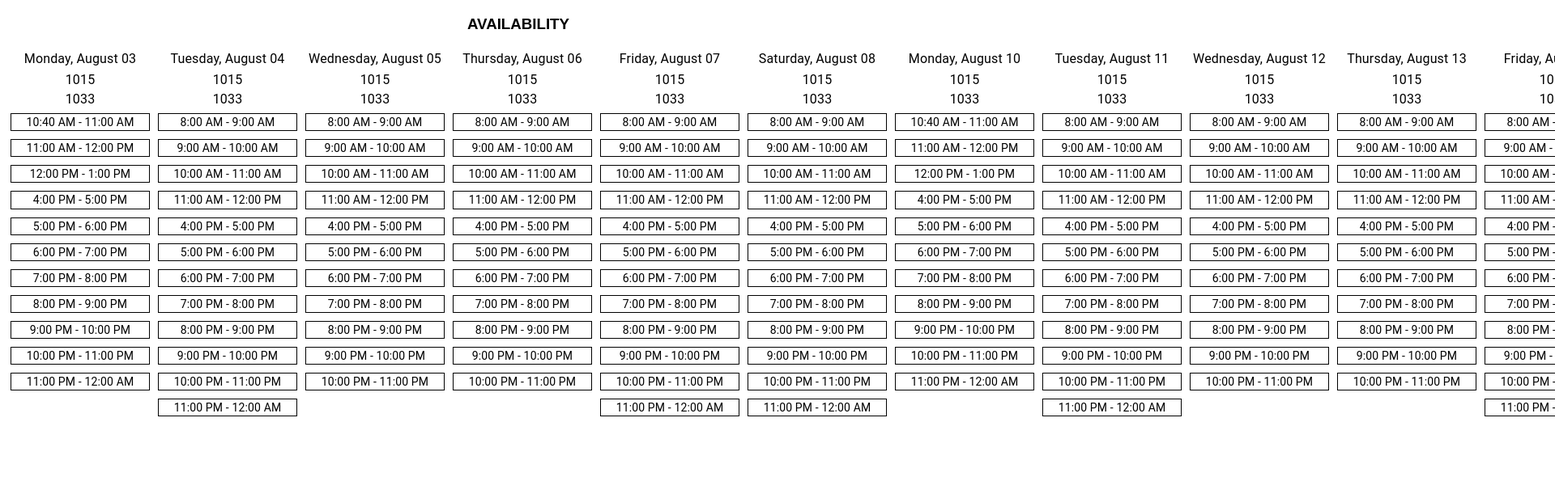
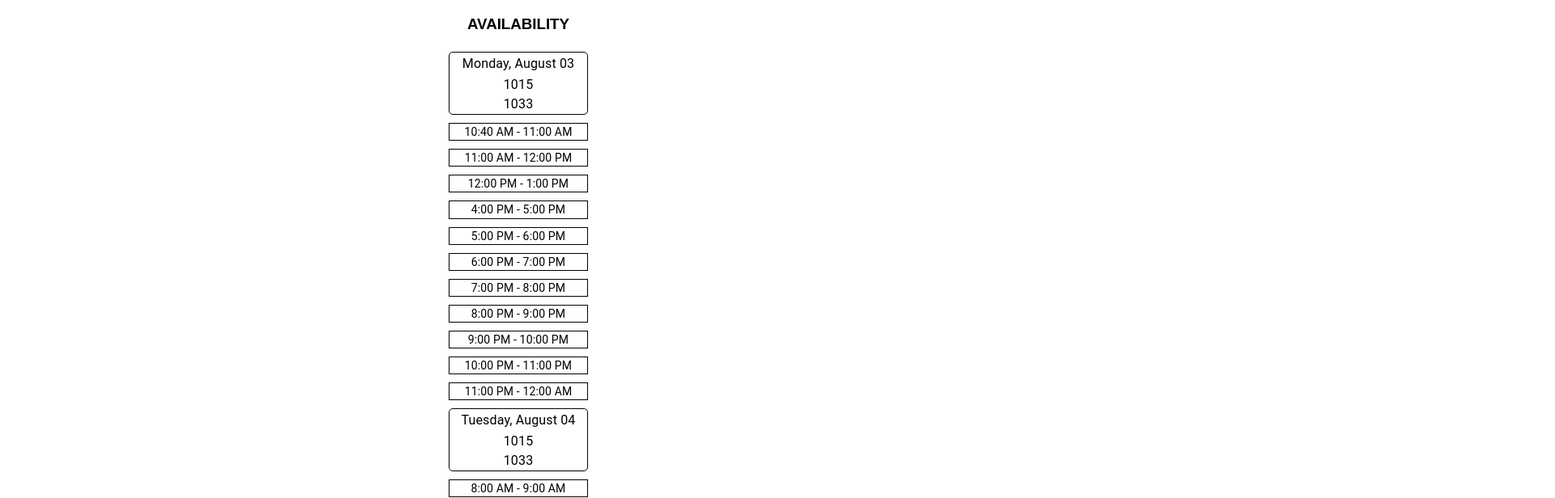
Before and after one commit to leonct74/Availability, a React (Create React App) app: page / in a window 1280 px wide. Shown: the top 616 px of the page at 81% size, 1920 px wide, since content can reach past the window. Built offline with nearby package versions, Linux system fonts and the light colour scheme.

Commit message:
reverted to column layout

```diff
--- a/src/App.js
+++ b/src/App.js
@@ -321,12 +321,13 @@ export default function App() {
       {/* <h1>UTC: {today}</h1> */}
       <h3>AVAILABILITY</h3>
       <div
-        style={{
-          display: "flex",
-          flexDirection: "row",
-          justifyContent: "flex-start",
-          alignItems: "flex-start"
-        }}
+      // TO DISPLAY IN A ROW UN-COMMENT THIS STYLE
+      // style={{
+      //   display: "flex",
+      //   flexDirection: "row",
+      //   justifyContent: "flex-start",
+      //   alignItems: "flex-start"
+      // }}
       >
         {time.map((item, i) =>
           // The below condition, is to ensure to rendered the dayOfWeek that have available timeslot at current time
@@ -342,11 +343,24 @@ export default function App() {
                 alignItems: "center"
               }}
             >
-              <Typography variant="subtitle1">{item.weekDays}</Typography>
-              {item.locations.map((loc, x) => (
-                <Typography key={`x-${x}`}>{loc.location}</Typography>
-              ))}
-
+              <div
+                key={`i-2${i}`}
+                style={{
+                  width: 150,
+                  paddingLeft: 10,
+                  paddingRight: 10,
+                  borderRadius: 5,
+                  borderStyle: "solid",
+                  borderWidth: 0.5,
+                  maxWidth: 250,
+                  margin: 5
+                }}
+              >
+                <Typography variant="subtitle1">{item.weekDays}</Typography>
+                {item.locations.map((loc, x) => (
+                  <Typography key={`x-${x}`}>{loc.location}</Typography>
+                ))}
+              </div>
               {// This is a map of a map because timeSlots is an array of array
               item.timeSlots.map(elem =>
                 elem.map((slot, s) => (
```
